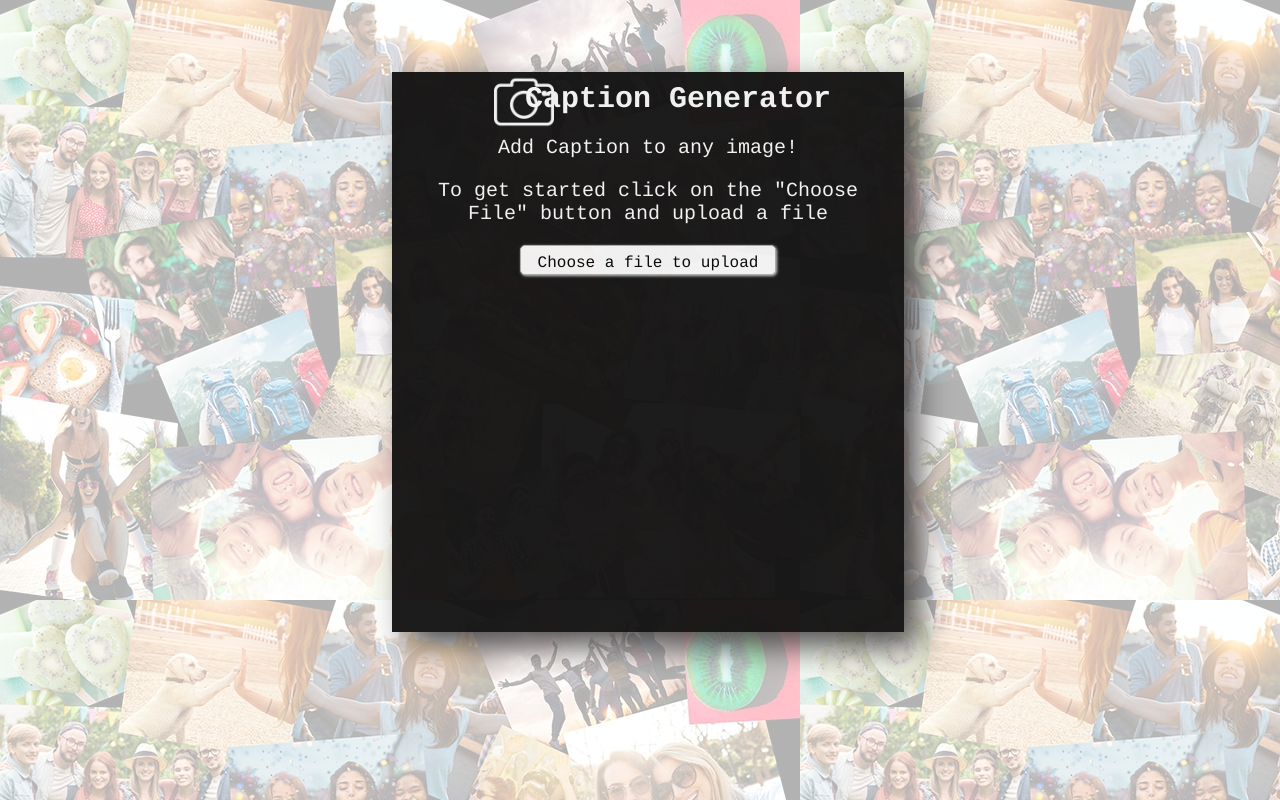
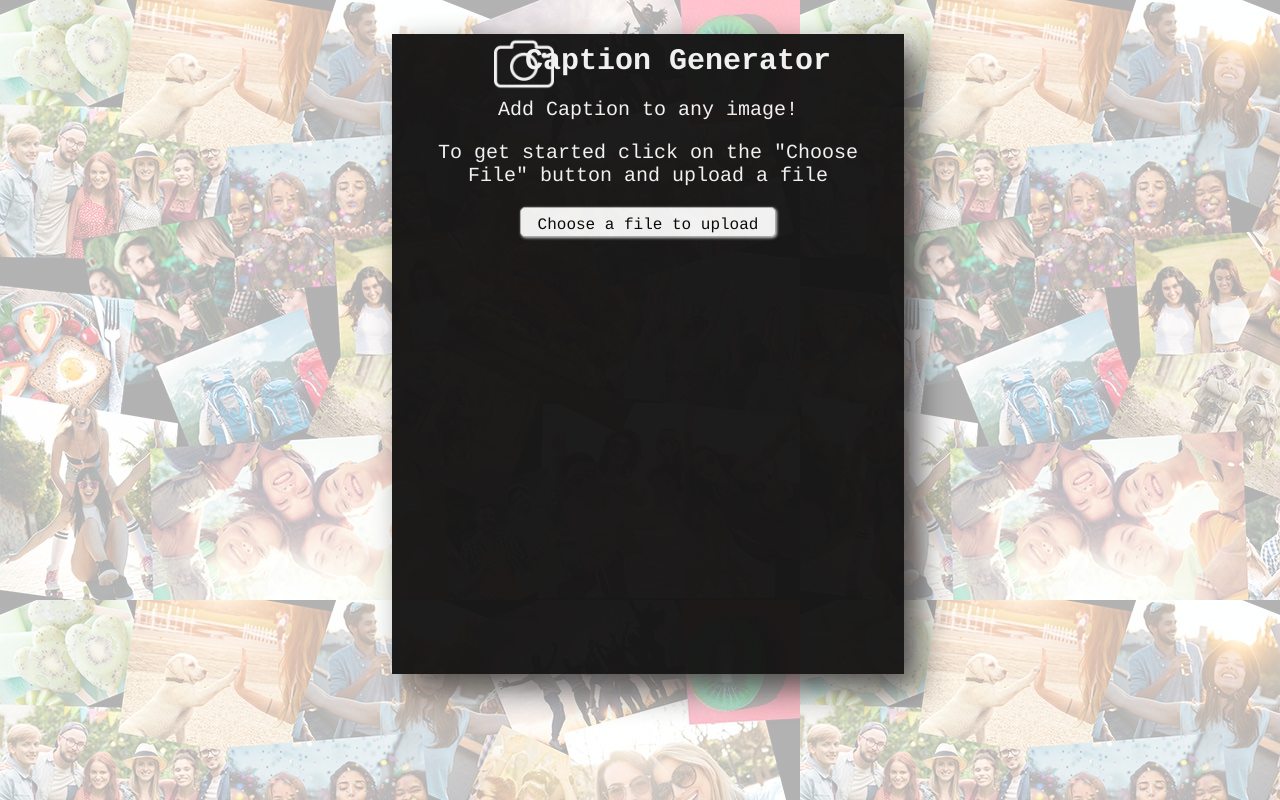
Before and after one commit to akshaypunwatkar/Image-captioning-on-flickerdata, a Flask app: page / in a window 1280 px wide. Run offline with Flask 2, Linux system fonts and the light colour scheme; parts of the project's set-up code (start-up, migrations or seed data) failed here and were passed over; some libraries are stand-ins or nearby versions.

Commit message:
Increased main-card size

```diff
--- a/docker-files/static/styles/CG.css
+++ b/docker-files/static/styles/CG.css
@@ -41,11 +41,11 @@
 
 .main-card {
   position: absolute;
-  height: 70%;
+  height: 80%;
   width: 40%;
   margin-right: 30%;
   margin-left: 30%;
-  margin-top: 5%;
+  margin-top: 2%;
   background-color: #111010;
   opacity: 0.95;
   box-shadow: 15px 15px 30px #494646;
```
